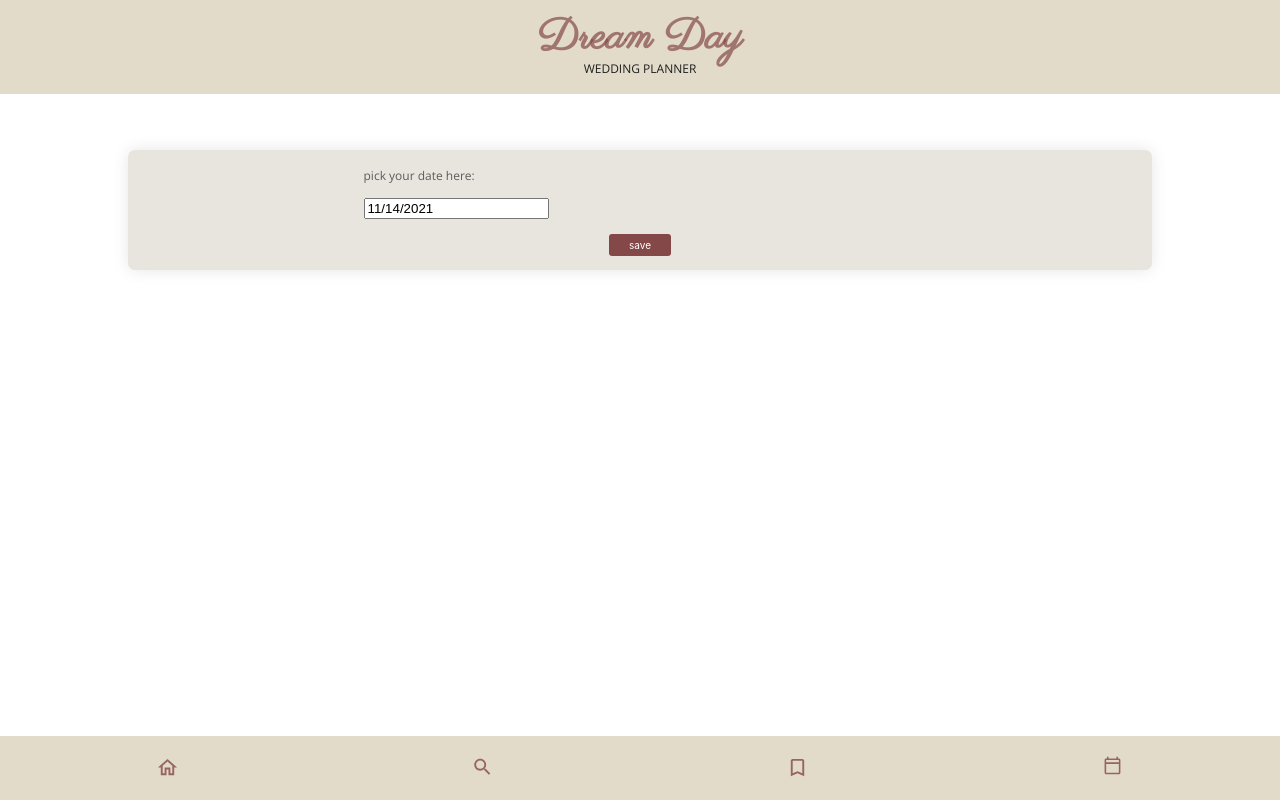
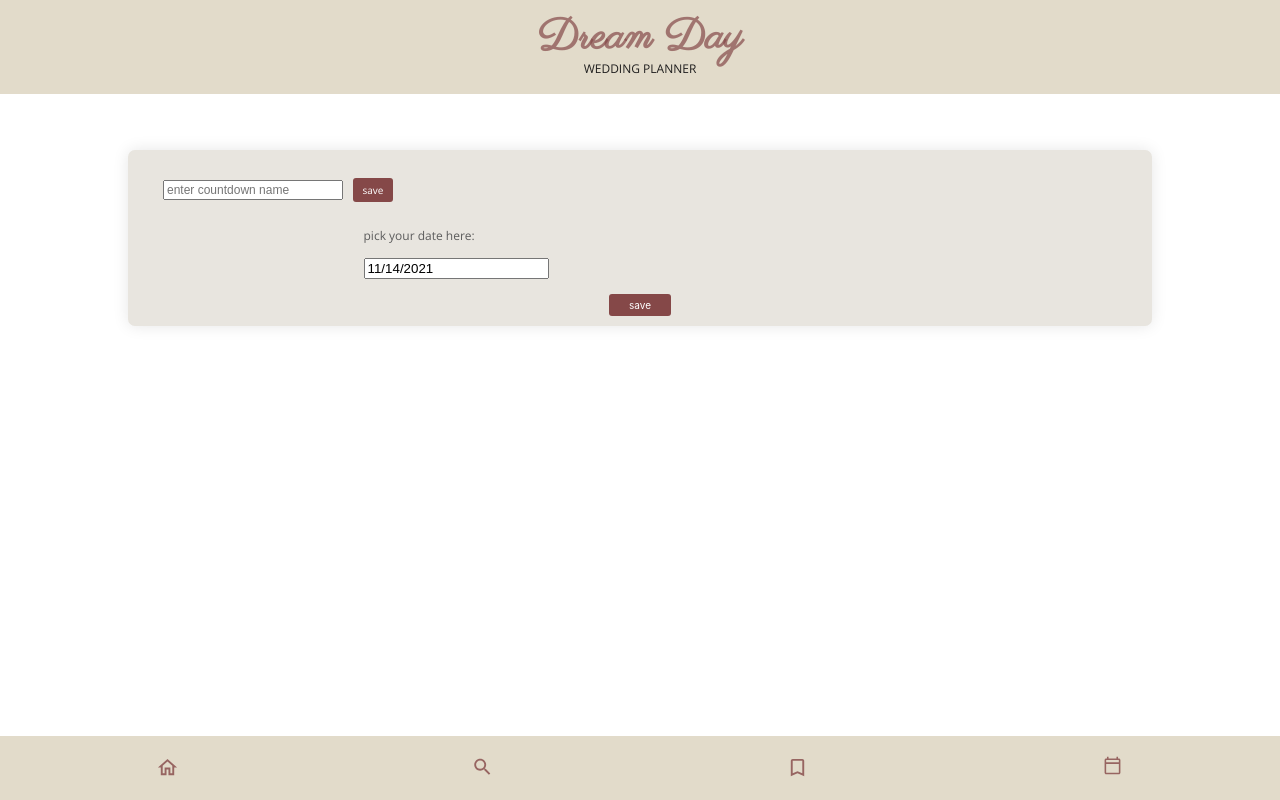
Before and after one commit to sardiba/capstone-project, a Next.js app: page / in a window 1280 px wide. Both pictures are taken after a click on the button 640 px from the left and 192 px from the top of the page. Built offline with nearby package versions, Linux system fonts and the light colour scheme.

Commit message:
add input title for countdown

```diff
--- /dev/null
+++ b/components/cardTitle/CreateCountdownTitle.jsx
@@ -0,0 +1,42 @@
+import styled from "styled-components";
+
+export const CreateCountdownTitle = ({ onCreate }) => {
+  return (
+    <FormStyled
+      onSubmit={(event) => {
+        const newTitle = event.target.elements.newTitle.value; //event.target >> always the place where event take place!!
+        onCreate(newTitle);
+        event.preventDefault();
+      }}
+    >
+      <TextInputStyled
+        type="text"
+        name="newTitle"
+        placeholder="enter countdown name"
+      />
+      <SubmitButtonStyle type="submit" value="save" />
+    </FormStyled>
+  );
+};
+
+const FormStyled = styled.form`
+  margin-left: 25px;
+  padding-top: 10px;
+  font-size: 10px;
+  font-family: "open sans", "roboto";
+  color: #5c5c5c;
+`;
+const TextInputStyled = styled.input`
+  font-size: 12px;
+  width: 180px;
+  margin: 10px;
+`;
+const SubmitButtonStyle = styled.input`
+  all: unset;
+  text-align: center;
+  width: 30px;
+  padding: 5px;
+  border-radius: 3px;
+  background-color: #854848;
+  color: #ffffff;
+`;
--- a/components/Countdown.jsx
+++ b/components/cards/CountdownCard.jsx
@@ -1,19 +1,22 @@
 import React, { useState, useRef, useEffect } from "react";
 import DatePicker from "react-datepicker";
 import Image from "next/image";
-import editIcon from "../public/icons/edit.svg";
+import editIcon from "../../public/icons/edit.svg";
 import styled from "styled-components";
+import { CreateCountdownTitle } from "../cardTitle/CreateCountdownTitle";
 
-export default function Countdown() {
+export default function CountdownCard() {
   const [pickedDate, setPickedDate] = useState(new Date());
   const [countdownDays, setCountdownDays] = useState("00");
   const [editMode, setEditMode] = useState(false);
+  const [cardTitle, setCardTitle] = useState("");
   const [displayMode, setDisplayMode] = useState(false);
+  const [editTitleMode, setEditTitleMode] = useState(true);
+  const [displayTitleMode, setDisplayTitleMode] = useState(false);
 
   let interval = useRef();
   const startCountdown = () => {
     const countdownDate = new Date(pickedDate.toString()).getTime();
-    // console.log("COUNTODWN DATE", countdownDate);
     interval = setInterval(() => {
       const now = new Date().getTime();
       const distance = countdownDate - now;
@@ -42,6 +45,17 @@ export default function Countdown() {
     setDisplayMode(false);
   };
 
+  const submitTitle = (newTitle) => {
+    setCardTitle(newTitle);
+    setDisplayTitleMode(true);
+    setEditTitleMode(false);
+  };
+
+  const editTitle = () => {
+    setDisplayTitleMode(false);
+    setEditTitleMode(true);
+  };
+
   const turnOnDisplayMode = () => {
     setDisplayMode(true);
     setEditMode(false);
@@ -57,6 +71,15 @@ export default function Countdown() {
           <CreateLabel>CREATE YOUR COUNTDOWN</CreateLabel>
         </div>
         <div className={editMode ? "active" : "inactive"}>
+          <div className={displayTitleMode ? "inactive" : "active"}>
+            <CreateCountdownTitle onCreate={submitTitle} />
+          </div>
+          <h2 className={editTitleMode ? "inactive" : "active"}>
+            {cardTitle} {"  "}
+            <EditTitleButton onClick={editTitle}>
+              <Image src={editIcon} width={12} height={12} />
+            </EditTitleButton>
+          </h2>
           <DatePickerWrapper>
             <p>pick your date here:</p>
             <DatePicker
@@ -74,7 +97,7 @@ export default function Countdown() {
             <span className="counter">{countdownDays}</span>
           </div>
           <div>
-            <h2>Adam and Eve Wedding</h2>
+            <h2>{cardTitle}</h2>
           </div>
         </section>
       </CountdownWrapper>
@@ -91,12 +114,12 @@ const CountdownWrapper = styled.section`
   margin-bottom: 30px;
   margin-left: auto;
   margin-right: auto;
+  padding-top: 10px;
   padding-bottom: 10px;
   box-shadow: 0px 0px 16px rgba(0, 0, 0, 0.1);
   color: #5c5c5c;
   .counterWrapper {
     text-align: center;
-    padding-top: 10px;
   }
   .counter {
     font-family: "open sans", "roboto";
@@ -120,17 +143,6 @@ const CountdownWrapper = styled.section`
   }
 `;
 
-// const ButtonWrapper = styled.div`
-//   position: absolute;
-//   top: 22%;
-//   left: 45%;
-//   color: #919191;
-//   p {
-//     margin: 0px;
-//     font-family: "open sans", "roboto";
-//   }
-// `;
-
 const CreateLabel = styled.p`
   color: #3f3f3f;
   font-family: "open sans", "roboto";
@@ -148,6 +160,9 @@ const EditButton = styled.button`
   margin-right: auto;
 `;
 
+const EditTitleButton = styled.button`
+  all: unset;
+`;
 const DatePickerWrapper = styled.div`
   font-family: "open sans", "roboto";
   margin-left: 23%;
--- a/pages/index.jsx
+++ b/pages/index.jsx
@@ -1,6 +1,6 @@
 import Head from "next/head";
 import styled from "styled-components";
-import Countdown from "../components/Countdown";
+import CountdownCard from "../components/cards/CountdownCard";
 
 import "react-datepicker/dist/react-datepicker.css";
 
@@ -14,7 +14,7 @@ export default function Home() {
       </Head>
       <main>
         <PufferPageTop />
-        <Countdown />
+        <CountdownCard />
       </main>
     </div>
   );
```
